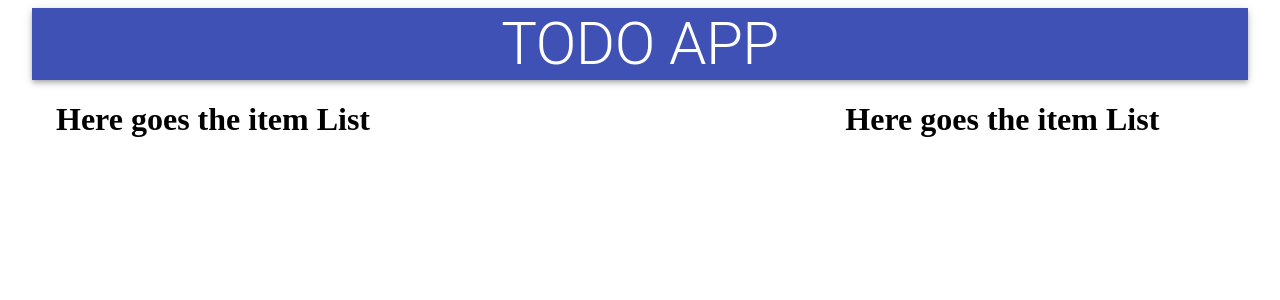
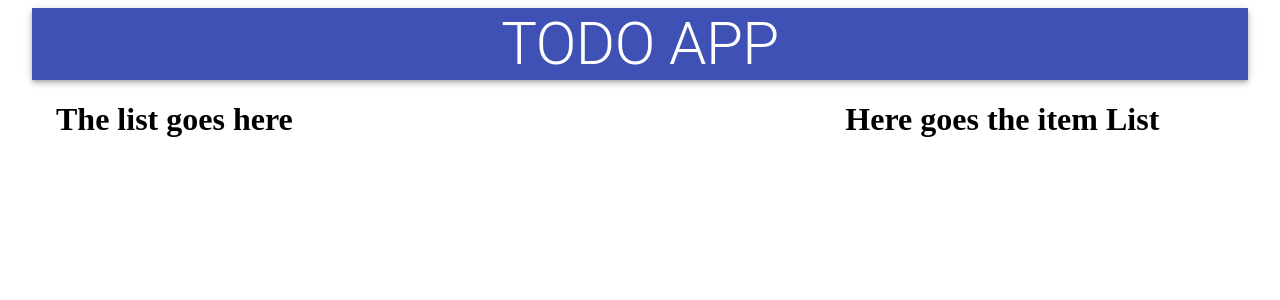
Before and after one commit to ushusdeepthi/mern_todo, a React (Create React App) app in the folder client/: page /todo in a window 1280 px wide. Shown: the top 300 px of the page. Built offline with nearby package versions, Linux system fonts and the light colour scheme; the HTML template or start-up script is replaced by a standard one.

Commit message:
Add an ItemList component

```diff
--- /dev/null
+++ b/client/src/components/ItemList.jsx
@@ -0,0 +1,19 @@
+import React,{ useState, useEffect,useContext } from 'react'
+import axios from "axios"
+import { UserContext } from '../contexts/UserContext'
+
+export default function ItemList() {
+    const apiUrl = "http://localhost:5000/api/items";
+    const [todos, setTodos] = useState([]); //state to store todoList
+    const {authHeader}=useContext(UserContext) // Token to be send along with header for authorisation
+
+    useEffect(()=>{
+        console.log('Axios request for get todo List')
+    },[])
+
+    return (
+        <div>
+            <h1>The list goes here</h1>
+        </div>
+    )
+}
--- a/client/src/pages/Todo.jsx
+++ b/client/src/pages/Todo.jsx
@@ -1,6 +1,6 @@
 import React from 'react'
 import { Container, AppBar, Typography,Grow, Grid} from '@material-ui/core'
-
+import ItemList from '../components/ItemList'
 
 export default function App() {
   return (
@@ -12,7 +12,7 @@ export default function App() {
               <Container>
                 <Grid container spacing={2}>
                   <Grid item xs={8}>
-                    <h1>Here  goes the item List</h1>
+                    <ItemList />
                   </Grid>
                   <Grid item xs={4}>
                     <h1>Here  goes the item List</h1>
```
